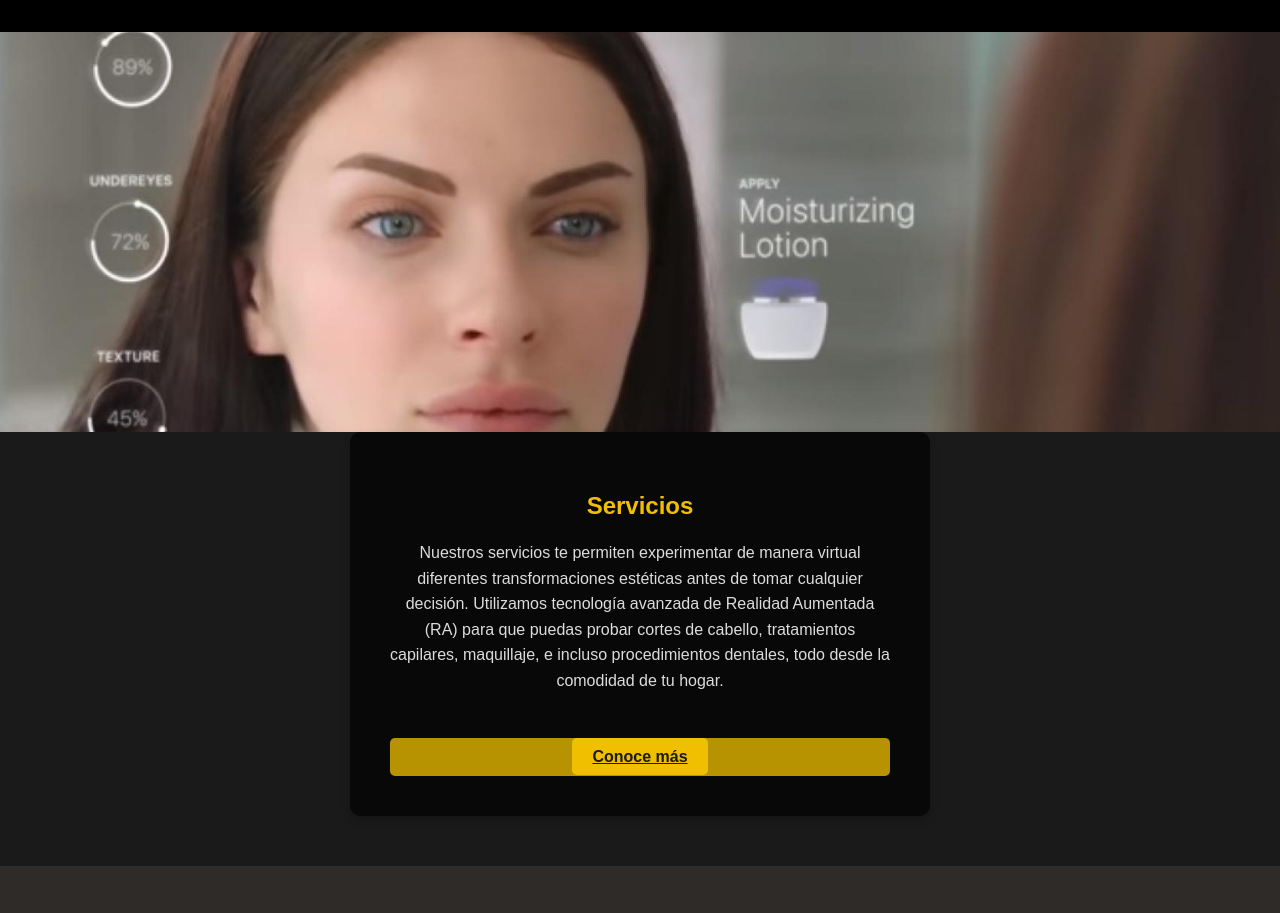
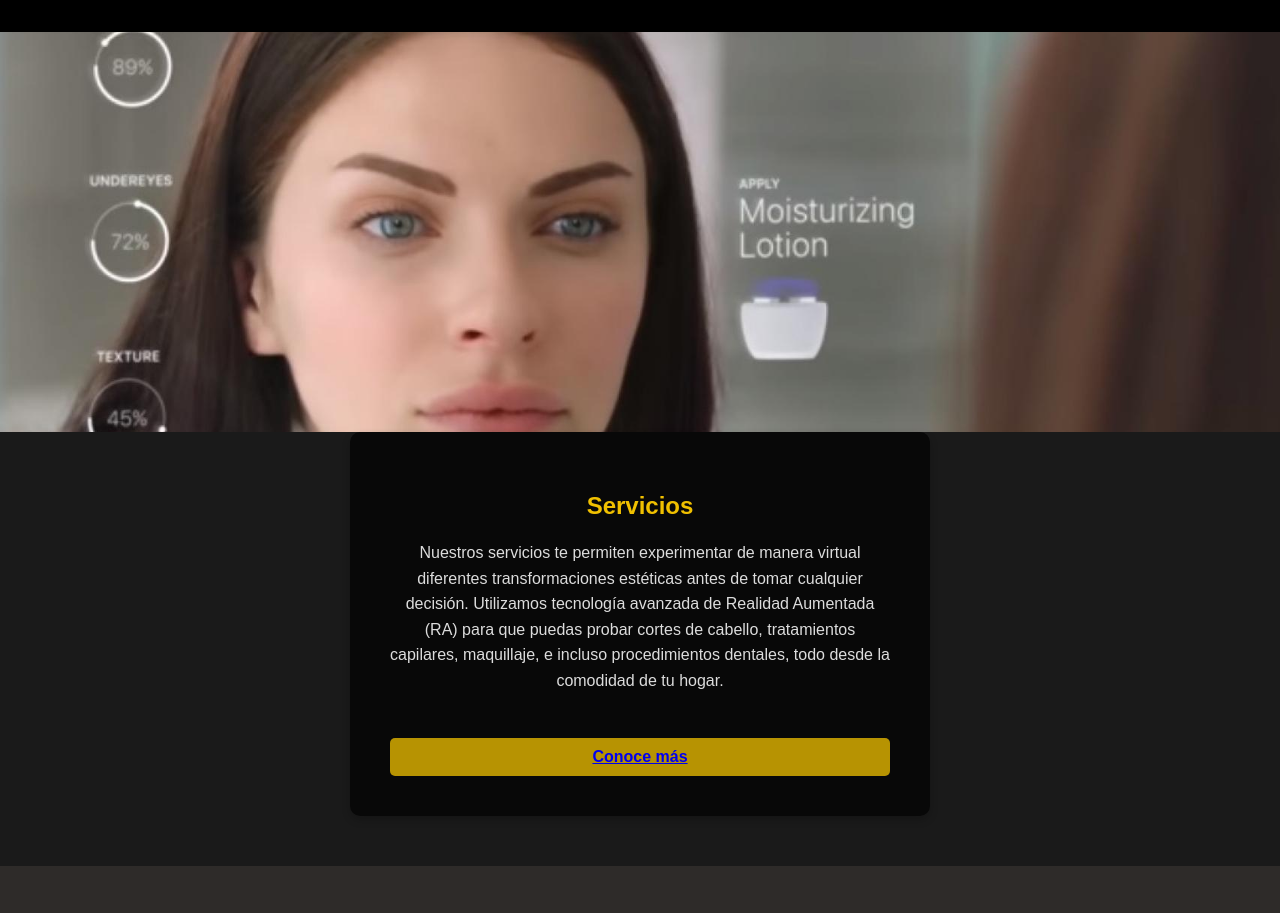
Before and after one commit to vianka118/BeautyVision.github.io, a plain HTML site: page servicios.html in a window 1280 px wide. Shown: the part 122-1035 px from the top of the page. Drawn offline with Linux system fonts and the light colour scheme.

Commit message:
Update styles.css
Signed-off-by: CarlosGouroCepeda <carlosgcepeda@gmail.com>

```diff
--- a/assets/styles/styles.css
+++ b/assets/styles/styles.css
@@ -311,22 +311,6 @@ body {
     line-height: 1.6;
 }
 
-.btn-learn-more {
-    margin-top: 20px;
-    padding: 10px 20px;
-    background-color: #f0c000;
-    color: #1a1a1a;
-    border: none;
-    border-radius: 5px;
-    font-size: 16px;
-    cursor: pointer;
-    transition: background-color 0.3s;
-}
-
-.btn-learn-more:hover {
-    background-color: #8f7407;
-}
-
 .btn-learn-more-n {
     display: inline-block;
     padding: 10px 20px;
@@ -337,11 +321,13 @@ body {
     border-radius: 5px;
     font-size: 16px;
     transition: background-color 0.3s;
+    cursor: pointer;
 }
 
 .btn-learn-more-n:hover {
     background-color: #8f7407;
 }
+
 
 .servicios-image {
     width: 100%;
```
